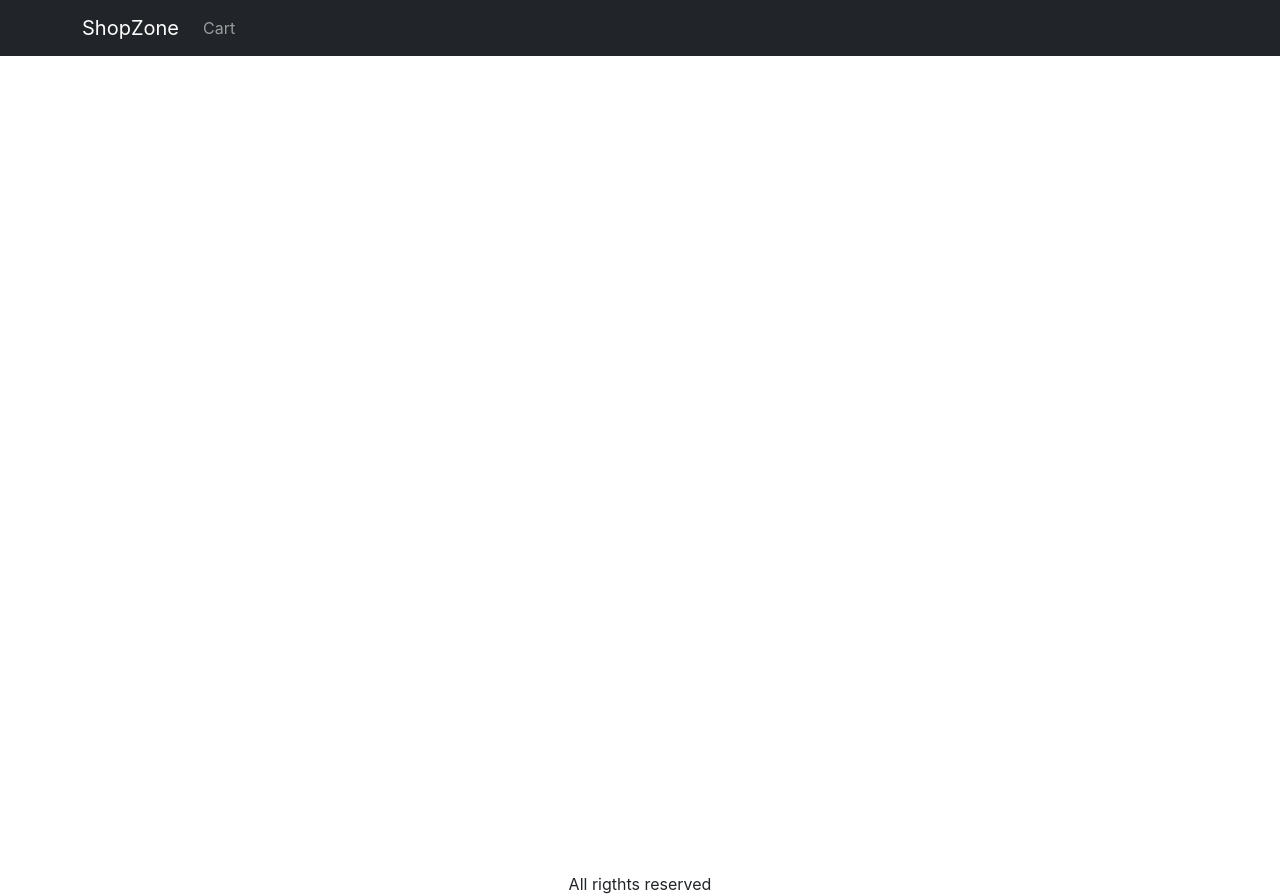
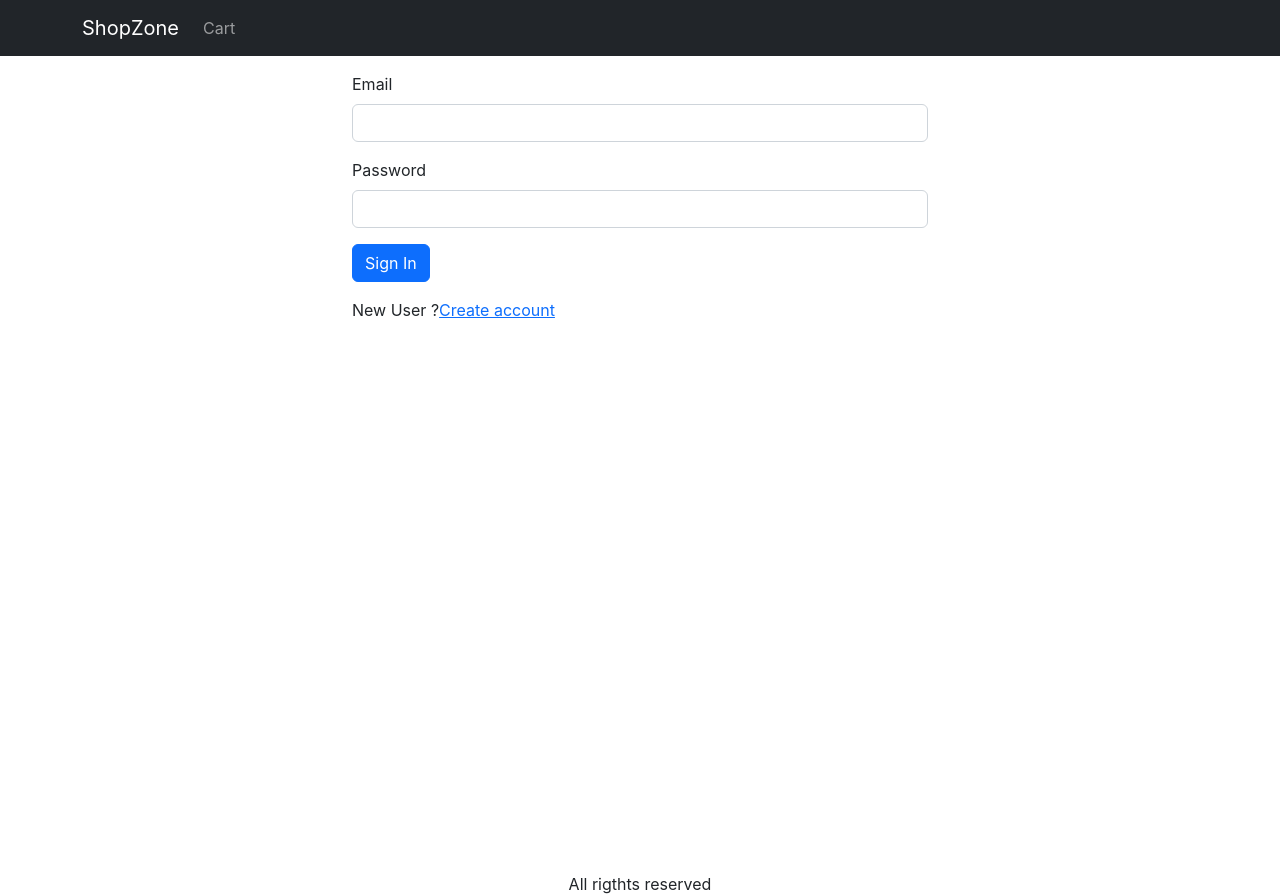
Before and after one commit to Jacob-Mbendera/shopzone, a React (Create React App) app in the folder frontend/: page /signin in a window 1280 px wide. Built offline with nearby package versions, Linux system fonts and the light colour scheme.

Commit message:
SigninForm,signinRoute

```diff
--- a/frontend/src/App.js
+++ b/frontend/src/App.js
@@ -12,6 +12,7 @@
 import { useContext } from 'react';
 import { Store } from './context/store.context';
 import CartScreen from './screens/cart-screen/cart.screen';
+import SigninScreen from './screens/signin-screen/signin-screen';
 
 function App() {
 
@@ -50,6 +51,7 @@
               <Route path='/product/:slug' element={ <ProductScreen />} />
               <Route path='/' element ={ <HomeScreen />} />
               <Route path='/cart' element={<CartScreen />} />
+              <Route path='/signin' element={<SigninScreen />} />
             </Routes>
           </Container>
         </main>
--- a/frontend/src/screens/cart-screen/cart.screen.jsx
+++ b/frontend/src/screens/cart-screen/cart.screen.jsx
@@ -35,7 +35,7 @@
 }
 
 const goToCheckHandler = () =>{
-    navigate('/signIn?redirect=/shipping');
+    navigate('/signin?redirect=/shipping');
 }
     return(
         <div>
--- /dev/null
+++ b/frontend/src/screens/signin-screen/signin-screen.jsx
@@ -0,0 +1,50 @@
+import './signin-screen.styles.scss';
+import Button from 'react-bootstrap/Button';
+import Container from 'react-bootstrap/Container';
+import Form from 'react-bootstrap/Form';
+import {Link, useLocation } from'react-router-dom';
+import {Helmet } from 'react-helmet-async';
+
+
+const SigninScreen = () => {
+
+    const { search } = useLocation();
+    const redirectUrl = new URLSearchParams(search).get('redirect');
+    const redirect = redirectUrl ? redirectUrl : '/';
+
+    return(
+        <Container className="small-container">
+
+            <Helmet>
+                <title>Sign In</title>
+            </Helmet>
+
+            <Form>
+
+                <Form.Group className="mb-3" controlId="email">
+                    <Form.Label>Email</Form.Label>
+                    <Form.Control type="email" required/>
+                </Form.Group>
+
+                <Form.Group className="mb-3" controlId="password">
+                    <Form.Label>Password</Form.Label>
+                    <Form.Control type="password" required/>
+                </Form.Group>
+
+                <div className="mb-3">
+                    <Button type="submit">Sign In</Button>
+                </div>
+
+                <div className="mb-3">
+                     New User ?
+                    <Link to={`/signup?redirect=${redirect}`}>Create account</Link>
+                </div>
+            </Form>
+
+        </Container>
+    )
+
+}
+
+
+export default SigninScreen;
--- /dev/null
+++ b/frontend/src/screens/signin-screen/signin-screen.styles.scss
@@ -0,0 +1,3 @@
+.small-container {
+    max-width: 600px;
+  }
```
